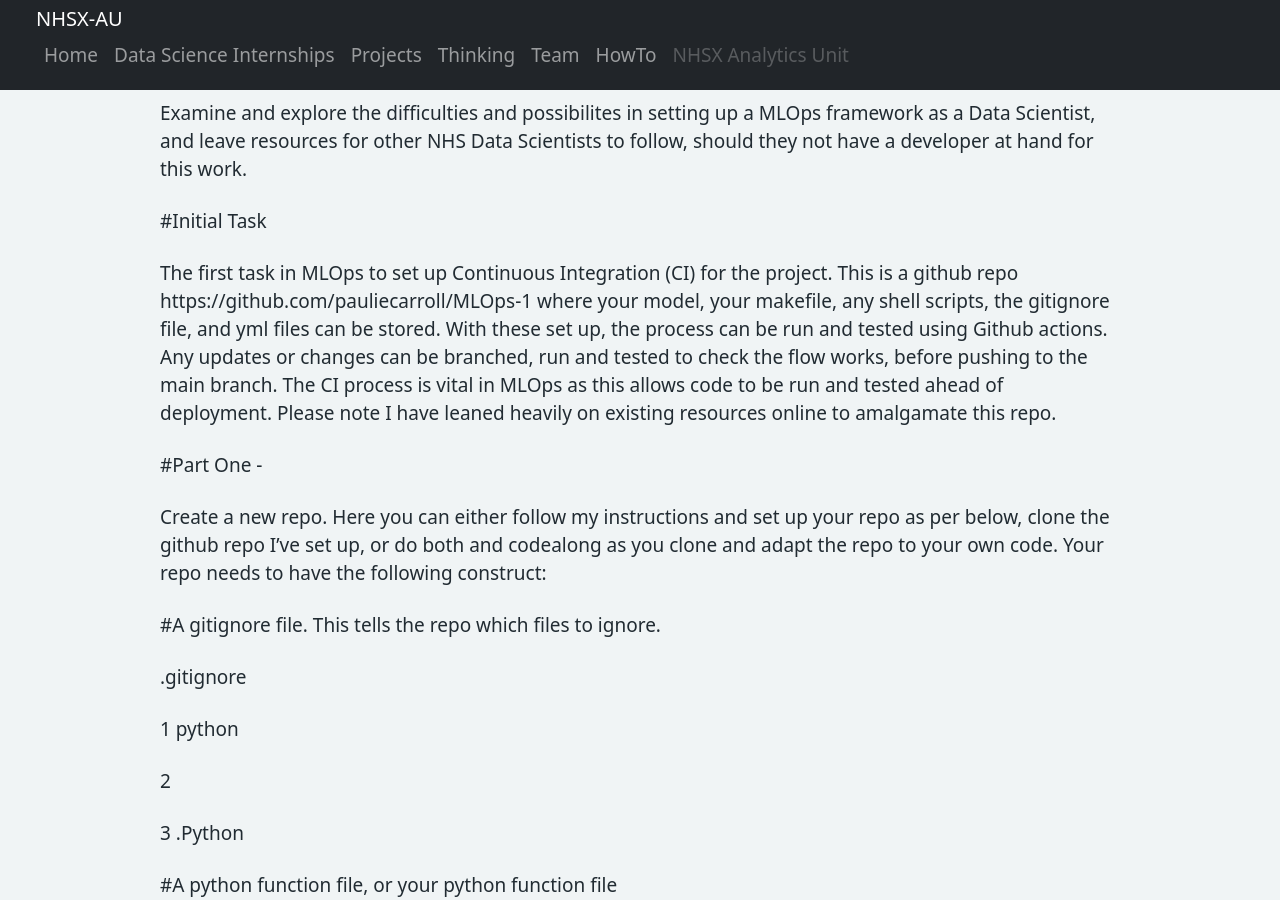
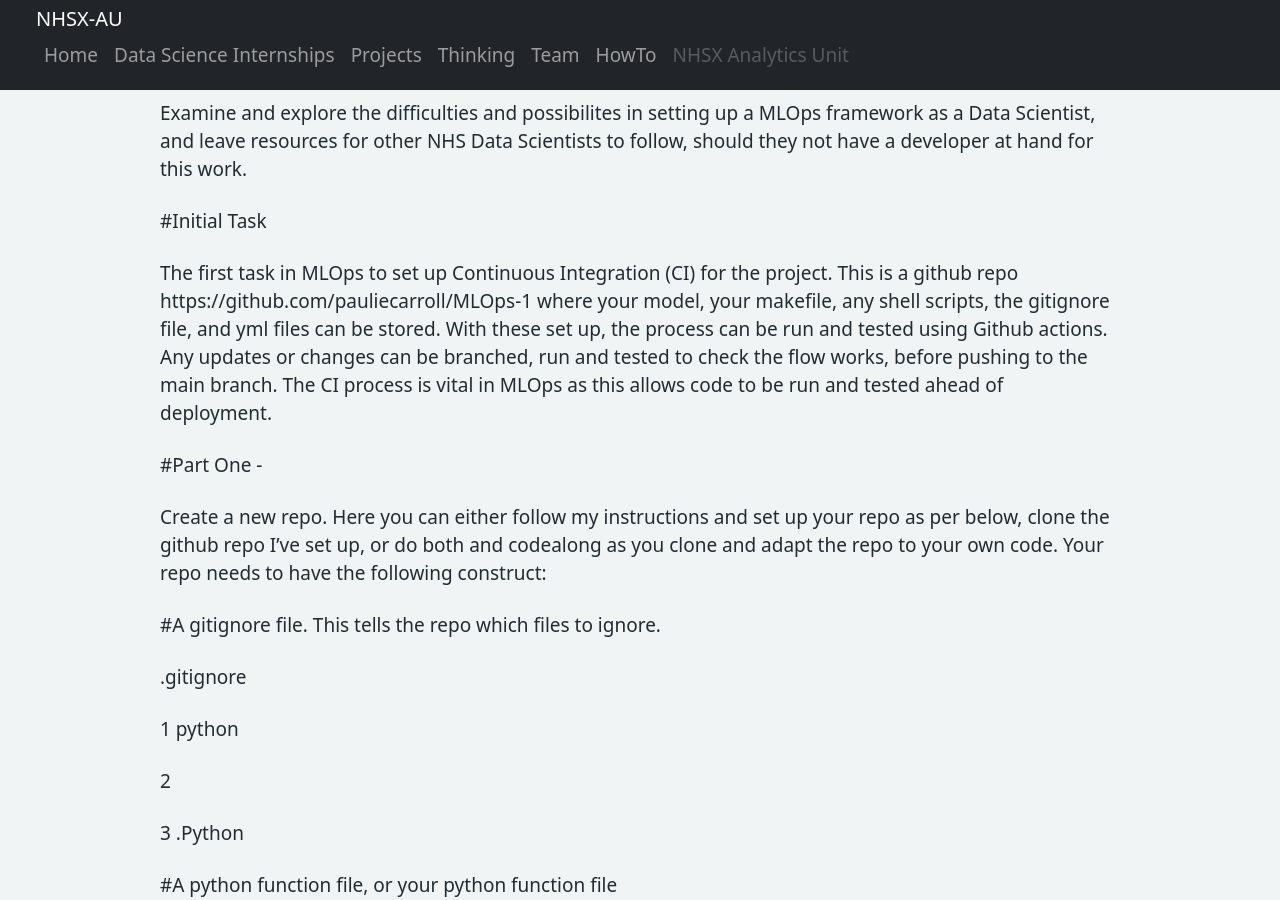
Before and after one commit to nhsx/AnalyticsUnit, a Jekyll site: the page built from MLOps.md, in a window 1280 px wide and 900 px high, scrolled down 510 px. Built offline with Jekyll 4.4.1, drawn with Linux system fonts in a browser that asks for light colours; part of the change alters nothing that is shown; some of the changed text lies outside the part shown.

Commit message:
Update MLOps.md

```diff
--- a/MLOps.md
+++ b/MLOps.md
@@ -20,7 +20,7 @@ This is a github repo https://github.com/pauliecarroll/MLOps-1 where your model,
 With these set up, the process can be run and tested using Github actions.
 Any updates or changes can be branched, run and tested to check the flow works, before pushing to the main branch.
 The CI process is vital in MLOps as this allows code to be run and tested ahead of deployment.
-Please note I have leaned heavily on existing resources online to amalgamate this repo.
+
 
 #Part One -
 
@@ -178,7 +178,7 @@ Committing the .yml file to the workflow folder should trigger github actions to
 This is a very simple example of how to view Continuous Integration. The files can be edited and re-tested at any point on the main branch, or better on a different branch, before being merged into the main branch.
 
 
-Part Two to follow.......
+Part Two to follow, involving Docker and automating the pipeline.
 
 ## References
 
```
